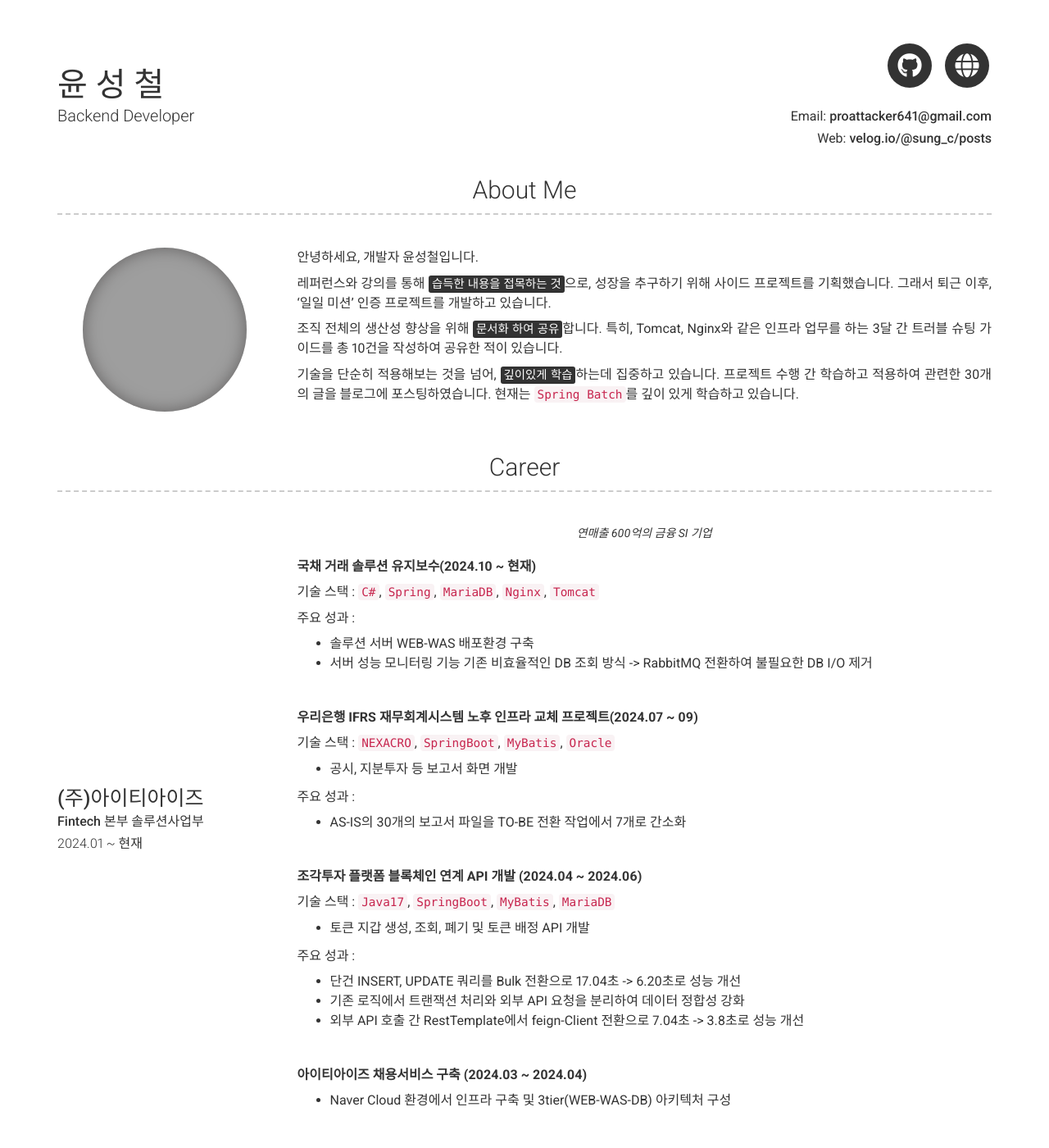
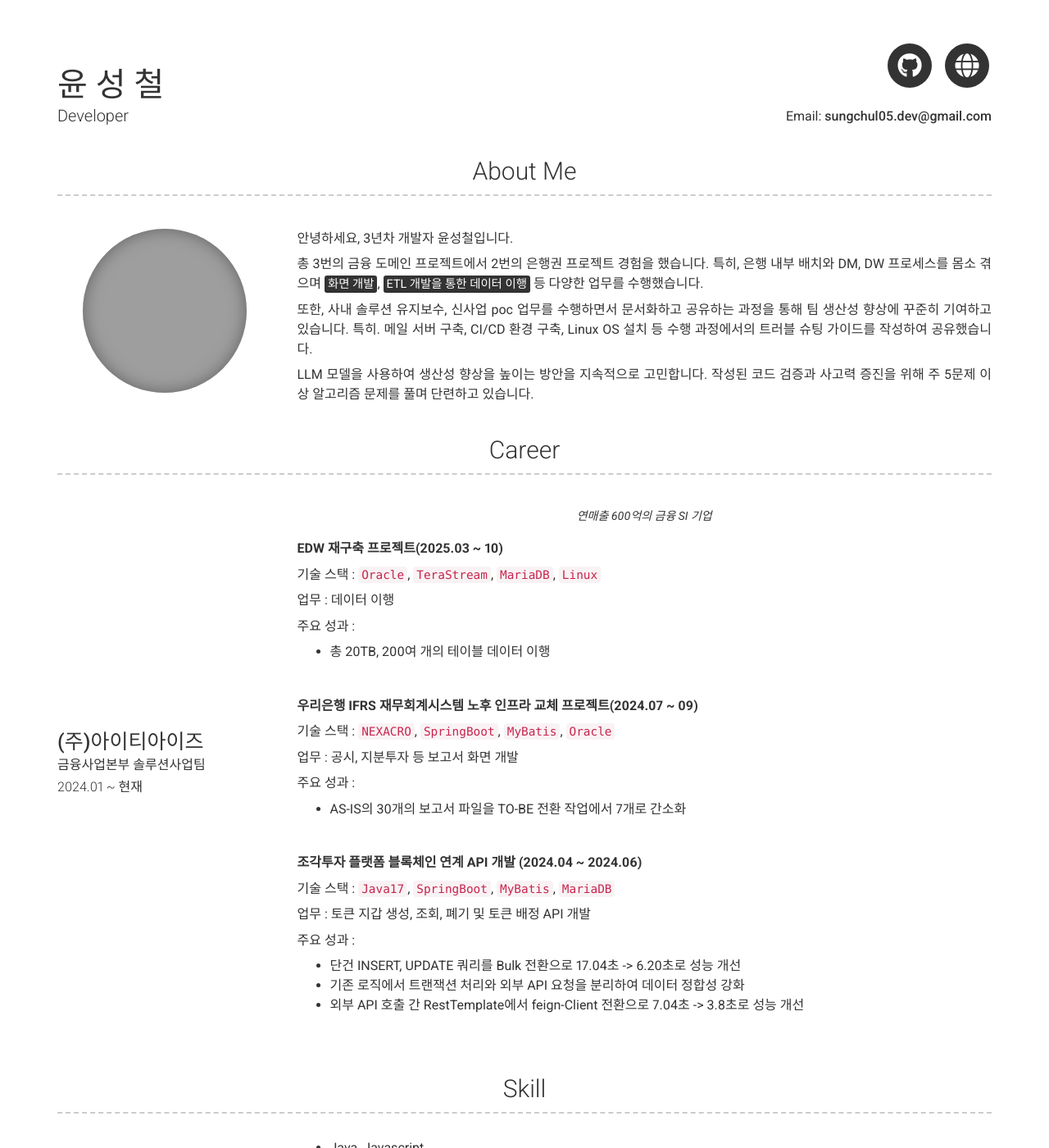
Before and after one commit to sungchulyun/sungchulyun.github.io, a Jekyll site: the page built from index.md, in a window 1280 px wide and 1400 px high. Shown: the whole window at 82% size. Built offline with Jekyll 4.4.1, drawn with Linux system fonts in a browser that asks for light colours; nearby versions of some CDN libraries; some of the changed text lies outside the part shown; grey boxes are pictures that could not be loaded.

Commit message:
docs : 자기소개 수정 v5

```diff
--- a/_config.yml
+++ b/_config.yml
@@ -7,10 +7,8 @@ version: 2
 
 # Personal info
 name: 윤 성 철
-title: Backend Developer
-email: proattacker641@gmail.com
-website : velog.io/@sung_c/posts
-#website: www.github.com/sungchulyun
+title: Developer
+email: sungchul05.dev@gmail.com
 
 # Dark Mode (true/false/never)
 darkmode: false
@@ -37,17 +35,16 @@ additional_links:
 # about_title: About Me
 about_profile_image: images/profile.jpg
 about_content: |
-  안녕하세요, 개발자 윤성철입니다.
+  안녕하세요, 3년차 개발자 윤성철입니다.
 
-  레퍼런스와 강의를 통해 <mark>습득한 내용을 접목하는 것</mark>으로, 성장을 추구하기 위해 사이드 프로젝트를 기획했습니다.
-  그래서 퇴근 이후, '일일 미션' 인증 프로젝트를 개발하고 있습니다.
+  총 3번의 금융 도메인 프로젝트에서 2번의 은행권 프로젝트 경험을 했습니다. 특히, 은행 내부 배치와 DM, DW 프로세스를 몸소 겪으며 <mark>화면 개발</mark>,
+  <mark>ETL 개발을 통한 데이터 이행</mark> 등 다양한 업무를 수행했습니다.
 
-  조직 전체의 생산성 향상을 위해 <mark>문서화 하여 공유</mark>합니다.
-  특히, Tomcat, Nginx와 같은 인프라 업무를 하는 3달 간 트러블 슈팅 가이드를 총 10건을 작성하여 공유한 적이 있습니다.
+  또한, 사내 솔루션 유지보수, 신사업 poc 업무를 수행하면서 문서화하고 공유하는 과정을 통해 팀 생산성 향상에 꾸준히 기여하고 있습니다.
+  특히. 메일 서버 구축, CI/CD 환경 구축, Linux OS 설치 등 수행 과정에서의 트러블 슈팅 가이드를 작성하여 공유했습니다.
 
-  기술을 단순히 적용해보는 것을 넘어, <mark>깊이있게 학습</mark>하는데 집중하고 있습니다.
-  프로젝트 수행 간 학습하고 적용하여 관련한 30개의 글을 블로그에 포스팅하였습니다.
-  현재는 `Spring Batch`를 깊이 있게 학습하고 있습니다.
+  LLM 모델을 사용하여 생산성 향상을 높이는 방안을 지속적으로 고민합니다.
+  작성된 코드 검증과 사고력 증진을 위해 주 5문제 이상 알고리즘 문제를 풀며 단련하고 있습니다.
   <br>
 
 content:
@@ -57,19 +54,20 @@ content:
     content:
       - layout: left
         title: (주)아이티아이즈
-        sub_title: Fintech 본부 솔루션사업부
+        sub_title: 금융사업본부 솔루션사업팀
         caption: 2024.01 ~ 현재
         quote: >
           연매출 600억의 금융 SI 기업
         description: |
 
-          **국채 거래 솔루션 유지보수(2024.10 ~ 현재)**
+          **EDW 재구축 프로젝트(2025.03 ~ 10)**
 
-            기술 스택 : `C#`, `Spring`, `MariaDB`, `Nginx`, `Tomcat`
+            기술 스택 : `Oracle`, `TeraStream`, `MariaDB`, `Linux`
+
+            업무 : 데이터 이행
 
             주요 성과 :
-            - 솔루션 서버 WEB-WAS 배포환경 구축
-            - 서버 성능 모니터링 기능 기존 비효율적인 DB 조회 방식 -> RabbitMQ 전환하여 불필요한 DB I/O 제거
+            - 총 20TB, 200여 개의 테이블 데이터 이행
 
           <br>
 
@@ -77,7 +75,7 @@ content:
 
             기술 스택 : `NEXACRO`, `SpringBoot`, `MyBatis`, `Oracle`
 
-            - 공시, 지분투자 등 보고서 화면 개발
+            업무 : 공시, 지분투자 등 보고서 화면 개발
 
             주요 성과 :
             - AS-IS의 30개의 보고서 파일을 TO-BE 전환 작업에서 7개로 간소화
@@ -88,7 +86,7 @@ content:
 
             기술 스택 : `Java17`, `SpringBoot`, `MyBatis`, `MariaDB`
 
-            - 토큰 지갑 생성, 조회, 폐기 및 토큰 배정 API 개발
+            업무 : 토큰 지갑 생성, 조회, 폐기 및 토큰 배정 API 개발
 
            주요 성과 :
             - 단건 INSERT, UPDATE 쿼리를 Bulk 전환으로 17.04초 -> 6.20초로 성능 개선
@@ -97,34 +95,23 @@ content:
 
           <br>
 
-          **아이티아이즈 채용서비스 구축 (2024.03 ~ 2024.04)**
-
-            - Naver Cloud 환경에서 인프라 구축 및 3tier(WEB-WAS-DB) 아키텍처 구성
-
-            <br>
   - title: Skill
     layout: list
     content:
       - layout: left
         title: Backend
         sub_title:
-#        description: |
-#          - Java
-#          - Spring Boot, Spring Security, Spring Batch, Spring Data JPA/Redis, Spring MVC
-#          - JPA, QueryDSL, Hibernate
-#          - Gradle, Maven
-#          - IntelliJ, Eclipse
         description: |
-          - Java
-          - Spring Boot, Spring Security, Spring Batch, Redis
-          - JPA, QueryDSL
+          - Java, Javascript
+          - Spring Boot, Spring Security, Redis
+          - JPA, QueryDSL, Mybatis
           - Gradle, Maven
           - IntelliJ, Eclipse
       - layout: left
         title: DevOps
         sub_title:
         description: |
-          - MySQL, MariaDB
+          - MySQL, MariaDB, Oracle
           - AWS RDS, EC2, S3
           - Nginx, Tomcat
           - Linux, Centos
@@ -134,7 +121,7 @@ content:
     content:
       - layout: left
         title: Daily-Mission
-        caption: 2023.05 ~ 진행중
+        caption: 2024.05 ~ 2024.12
         link: https://github.com/sungchulyun/Daily-mission_BE
         link_text: https://github.com/sungchulyun/Daily-mission_BE
         additional_links:
@@ -143,7 +130,6 @@ content:
             url: https://github.com/sungchulyun/Daily-mission_BE
         quote: >
           일일 미션 인증 프로젝트 <br>
-          프론트 1명, 백엔드 1명으로 구성되어 백엔드 개발 중
         description: |
 
           기술 스택 :
@@ -183,15 +169,6 @@ content:
     layout: list # Type of content section (list/text)
     content:
       - layout: top-left
-        title: (주)아이티아이즈 PT 경진대회
-        sub_title: 장려상
-        caption: 2024.12.21
-        quote: >
-          Git 기반의 CI/CD 적용 사례 발표
-        description: |
-          53명의 참여 인원 중 6위 수상
-
-      - layout: top-left
         title: 삼육대학교 SW 프로젝트 경진대회
         sub_title: 최우수상
         caption: 2022.09.27
@@ -228,6 +205,15 @@ content:
         title: 정보처리기사
         caption: 2023.06.09
           <br>
+#어학
+  - title: 공인영어 # Title for the section
+    layout: list # Type of content section (list/text)
+    content:
+      - layout: list
+        title: 토익 850
+        caption: 2026.02.08
+          <br>
+
 # Footer
 footer_show_references: true
 # references_title: References on request (Override references text)
```
